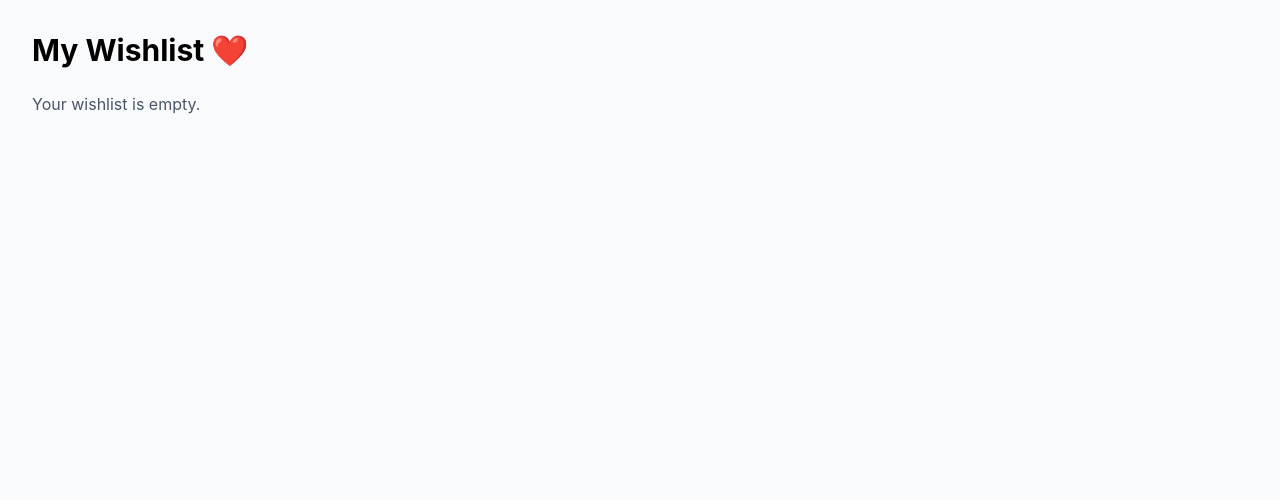
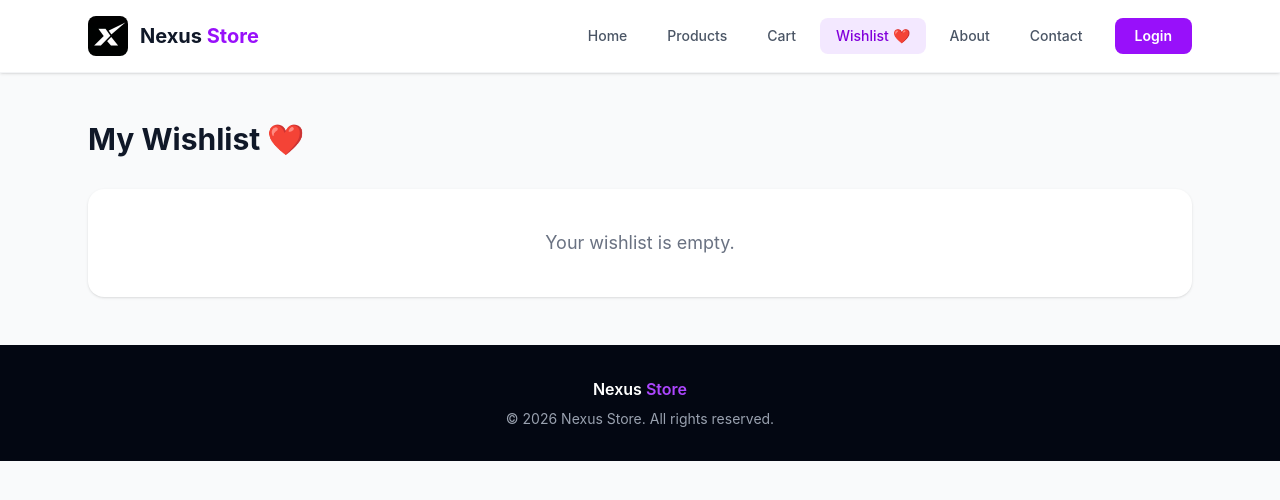
Before and after one commit to kenbonigirma/product-management-dashboard, a React (Vite) app: page /wishlist in a window 1280 px wide. Shown: the top 500 px of the page. Built offline with nearby package versions, Linux system fonts and the light colour scheme.

Commit message:
fix: add navbar and footer to wishlist

```diff
--- a/src/pages/Wishlist.jsx
+++ b/src/pages/Wishlist.jsx
@@ -1,20 +1,31 @@
+import Navbar from "../components/Navbar";
+import Footer from "../components/Footer";
 import { useWishlist } from "../context/WishlistContext";
 
 export default function Wishlist() {
   const { wishlist, removeFromWishlist } = useWishlist();
 
   return (
-    <div className="min-h-screen bg-gray-50 p-8">
-      <h1 className="mb-6 text-3xl font-bold">My Wishlist ❤️</h1>
+    <div className="min-h-screen bg-gray-50">
+      <Navbar />
+
+      <main className="mx-auto max-w-6xl px-6 py-12">
+        <h1 className="mb-8 text-3xl font-bold text-gray-900">
+          My Wishlist ❤️
+        </h1>
 
         {wishlist.length === 0 ? (
-        <p className="text-gray-600">Your wishlist is empty.</p>
+          <div className="rounded-2xl bg-white p-10 text-center shadow-sm">
+            <p className="text-lg text-gray-500">
+              Your wishlist is empty.
+            </p>
+          </div>
         ) : (
           <div className="grid gap-6 sm:grid-cols-2 lg:grid-cols-4">
             {wishlist.map((product) => (
               <div
                 key={product.id}
-              className="rounded-lg border bg-white p-4 shadow-sm"
+                className="rounded-2xl bg-white p-6 shadow-sm"
               >
                 <img
                   src={product.thumbnail}
@@ -22,15 +33,17 @@ export default function Wishlist() {
                   className="h-40 w-full object-contain"
                 />
 
-              <h2 className="mt-3 font-semibold">{product.title}</h2>
+                <h2 className="mt-4 font-semibold text-gray-900">
+                  {product.title}
+                </h2>
 
-              <p className="mt-1 font-bold text-purple-600">
+                <p className="mt-2 font-bold text-purple-600">
                   ${product.price}
                 </p>
 
                 <button
                   onClick={() => removeFromWishlist(product.id)}
-                className="mt-4 w-full rounded-xl bg-red-500 px-4 py-2 font-semibold text-white hover:bg-red-600"
+                  className="mt-4 w-full rounded-xl bg-red-100 px-4 py-2 font-semibold text-red-600 hover:bg-red-200"
                 >
                   Remove
                 </button>
@@ -38,6 +51,9 @@ export default function Wishlist() {
             ))}
           </div>
         )}
+      </main>
+
+      <Footer />
     </div>
   );
 }
```
Lines whose indentation alone changed are shown as unchanged.
